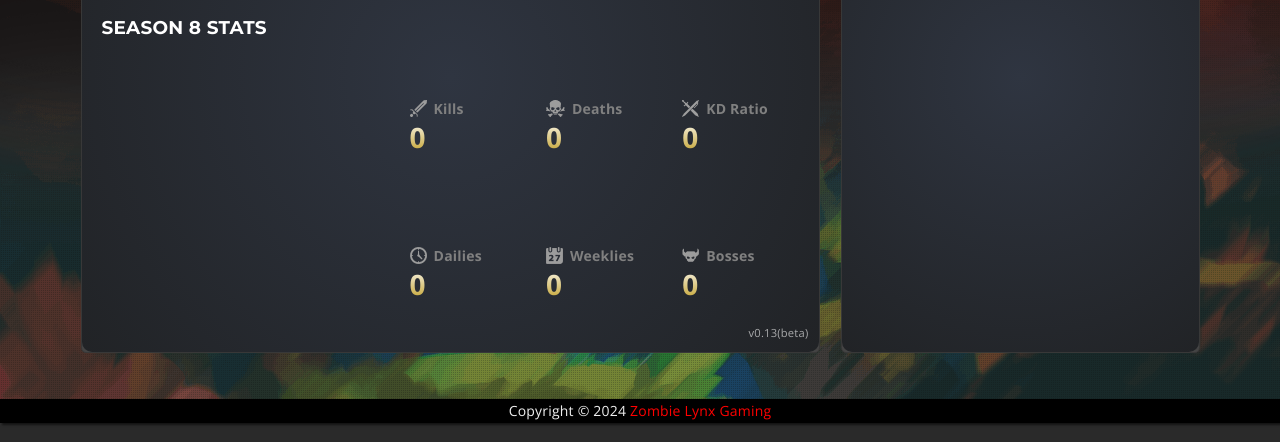
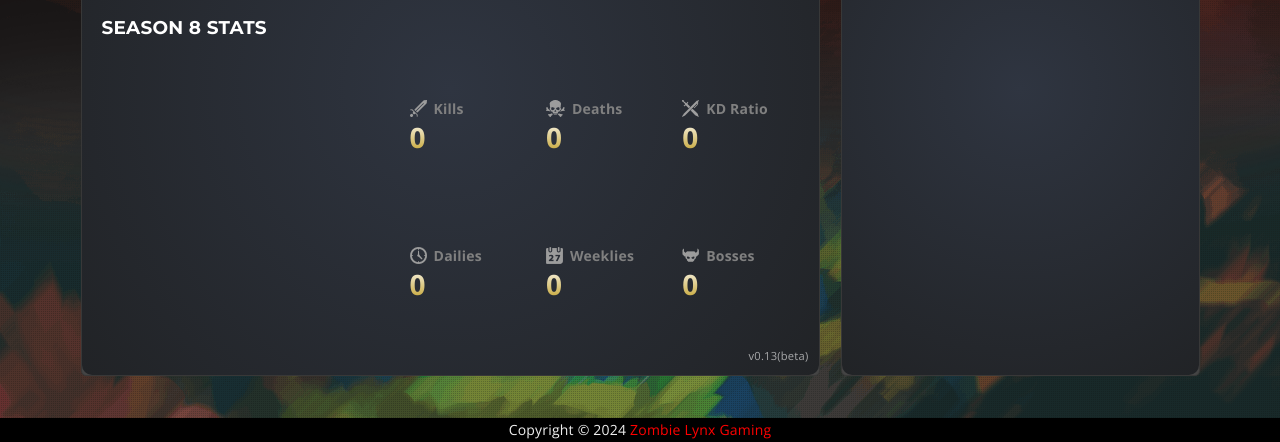
Before and after one commit to ZombieLynxGaming/profile, a plain HTML site: page index.html in a window 1280 px wide. Shown: the part 424-866 px from the top of the page. Drawn offline with nearby package versions, Linux system fonts and the light colour scheme.

Commit message:
inherent height container

```diff
--- a/index.html
+++ b/index.html
@@ -86,7 +86,7 @@
             <div id="message" class="alert alert-info text-center"
                 style="visibility: hidden; height: 40px; display: flex; align-items: center; justify-content: center;">
             </div>
-            <div class="row h-100">
+            <div class="row h-100" style="height: 575px!important;">
                 <div class="col-lg-8 mb-4 h-100">
                     <div class="card bg-dark text-white h-100">
                         <div class="card-body d-flex flex-column p-0">
```
